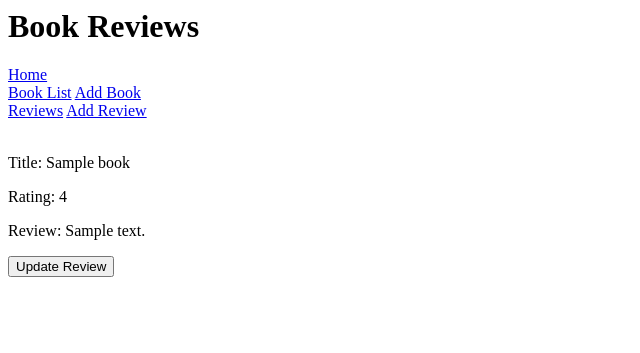
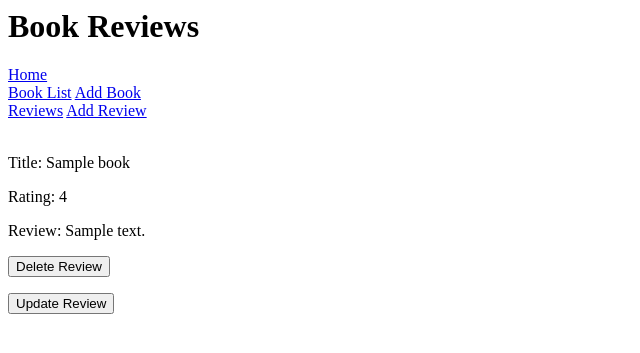
Before and after one commit to gregorule/book_shop, a Flask app: page /reviews in a window 1280 px wide. Shown: the top 353 px of the page, without its empty margins (0-640 px from the left). Run offline with Flask 2, Linux system fonts and the light colour scheme; tables that the repository leaves empty hold one stand-in row (values such as "Sample post").

Commit message:
update and delete reviews

```diff
--- a/application/routes.py
+++ b/application/routes.py
@@ -89,3 +89,10 @@ def deleteBooks(id):
     db.session.delete(book)
     db.session.commit()
     return redirect(url_for('readBooks'))
+
+@app.route('/deleteReview/<int:id>')
+def deleteReviews(id):
+    review = Reviews.query.get(id)
+    db.session.delete(review)
+    db.session.commit()
+    return redirect(url_for('readReviews'))
--- a/application/templates/reviews.html
+++ b/application/templates/reviews.html
@@ -7,6 +7,9 @@
 <p>Title: {{ review.book_ref.book_name }}</p>
 <p>Rating: {{ review.rating }}</p>
 <p>Review: {{ review.review }}</p>
+<form action="{{ url_for('deleteReviews', id=review.review_id) }}">
+    <button type="Submit">Delete Review</button>
+</form>
 <form action="{{ url_for('updateReviews', id=review.review_id) }}">
     <button type="Submit">Update Review</button>
 </form>
```
